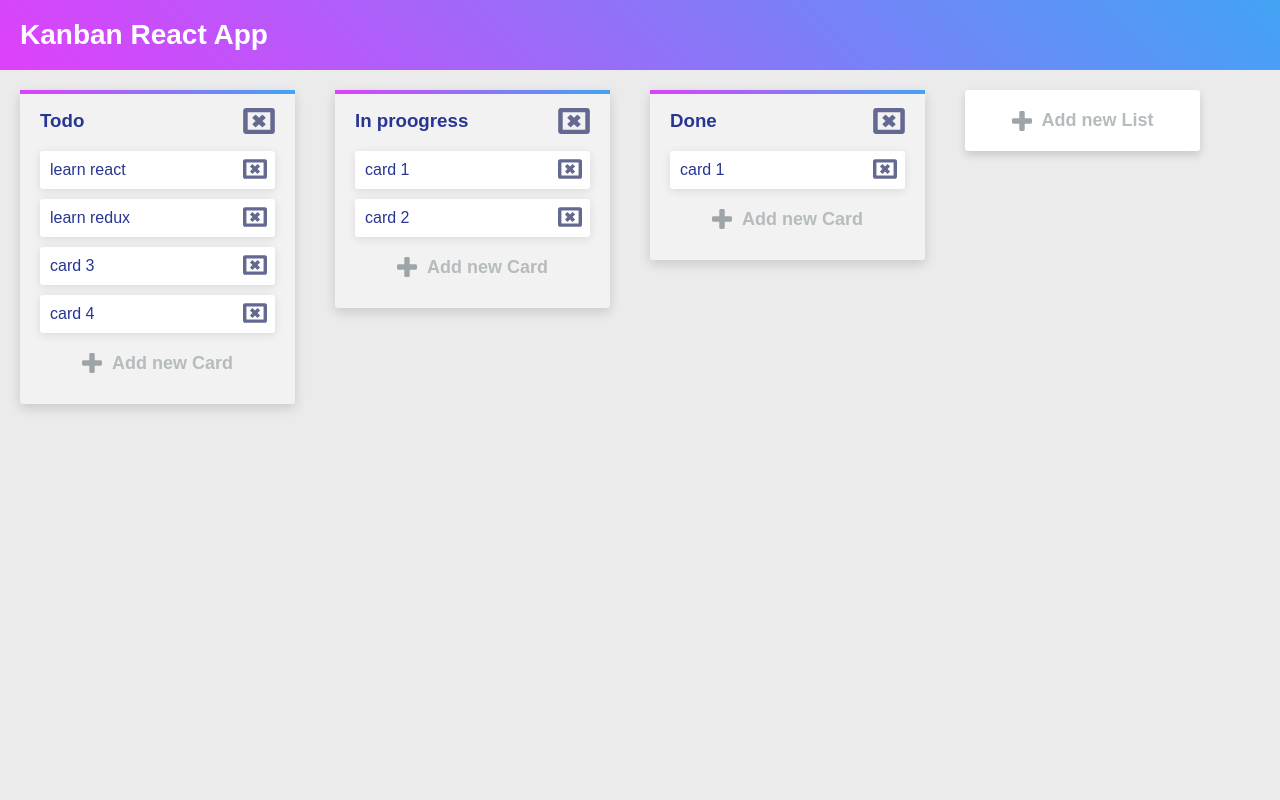
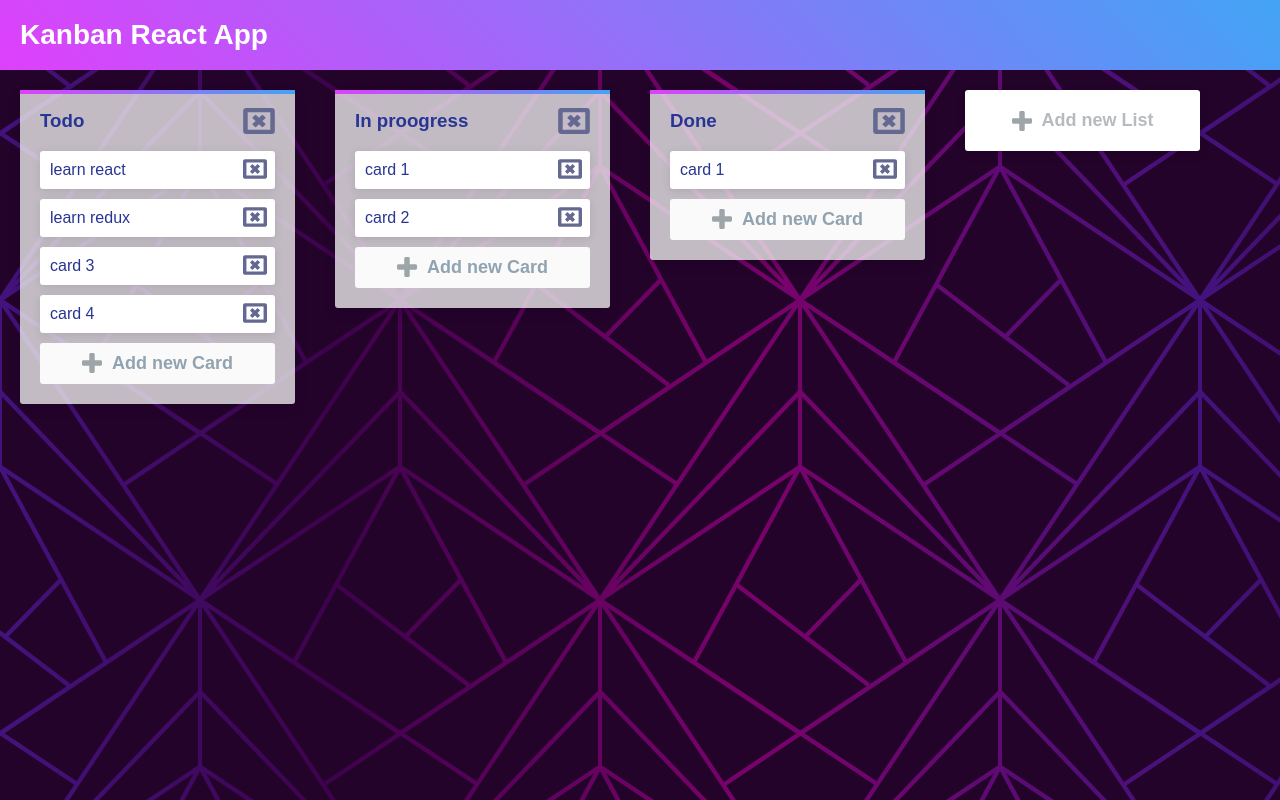
Before and after one commit to romankrru/kanban-app, a React app: page /board/1 in a window 1280 px wide. Built offline with nearby package versions, Linux system fonts and the light colour scheme.

Commit message:
Change styles

```diff
--- a/src/components/BoardPreview/AddNewBoardButton/AddNewBoardButton.css
+++ b/src/components/BoardPreview/AddNewBoardButton/AddNewBoardButton.css
@@ -13,7 +13,7 @@
   font-weight: bold;
   font-size: 24px;
 
-  background-color: #e7e5e5;
+  background-color: #ffffffc9;
   border-radius: 3px;
   text-decoration: none;
   border: 4px dashed #646991;
--- a/src/components/Layout/Layout.css
+++ b/src/components/Layout/Layout.css
@@ -1,5 +1,6 @@
 .Layout {
   min-height: 100vh;
 
-  background-color: #ebebeb;
+  background-color: rgb(36, 3, 43);
+  background-image: url('../../assets/img/bg/bg-main.png');
 }
--- a/src/components/List/List.css
+++ b/src/components/List/List.css
@@ -8,7 +8,7 @@
   flex-basis: calc(33.33333% - 40px);
   flex-shrink: 0;
 
-  background-color: #f2f2f2;
+  background-color: #f2f2f2c4;
   border-radius: 3px;
   box-shadow: 0px 4px 12px rgba(0, 0, 0, .15)
 }
@@ -68,9 +68,10 @@
   text-align: center;
   font-size: 18px;
   font-weight: bold;
-  color: #b6bbbe;
+  color: #91a3b1;
 
   border-radius: 3px;
+  background-color: #fafafa;
 
   cursor: pointer;
   transition: all .2s ease;
```
Also changed, not shown: src/assets/img/bg/bg-main.png (added).
